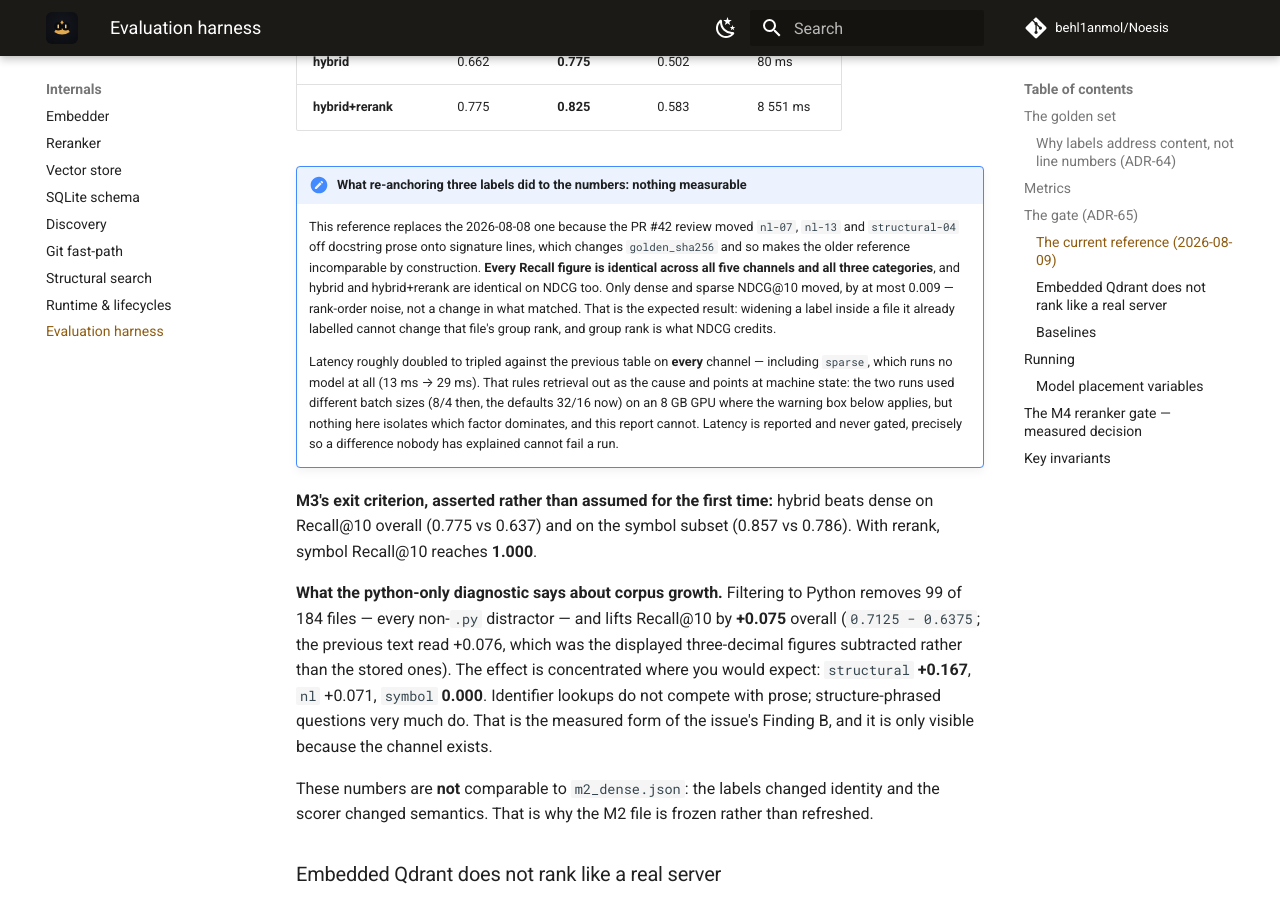
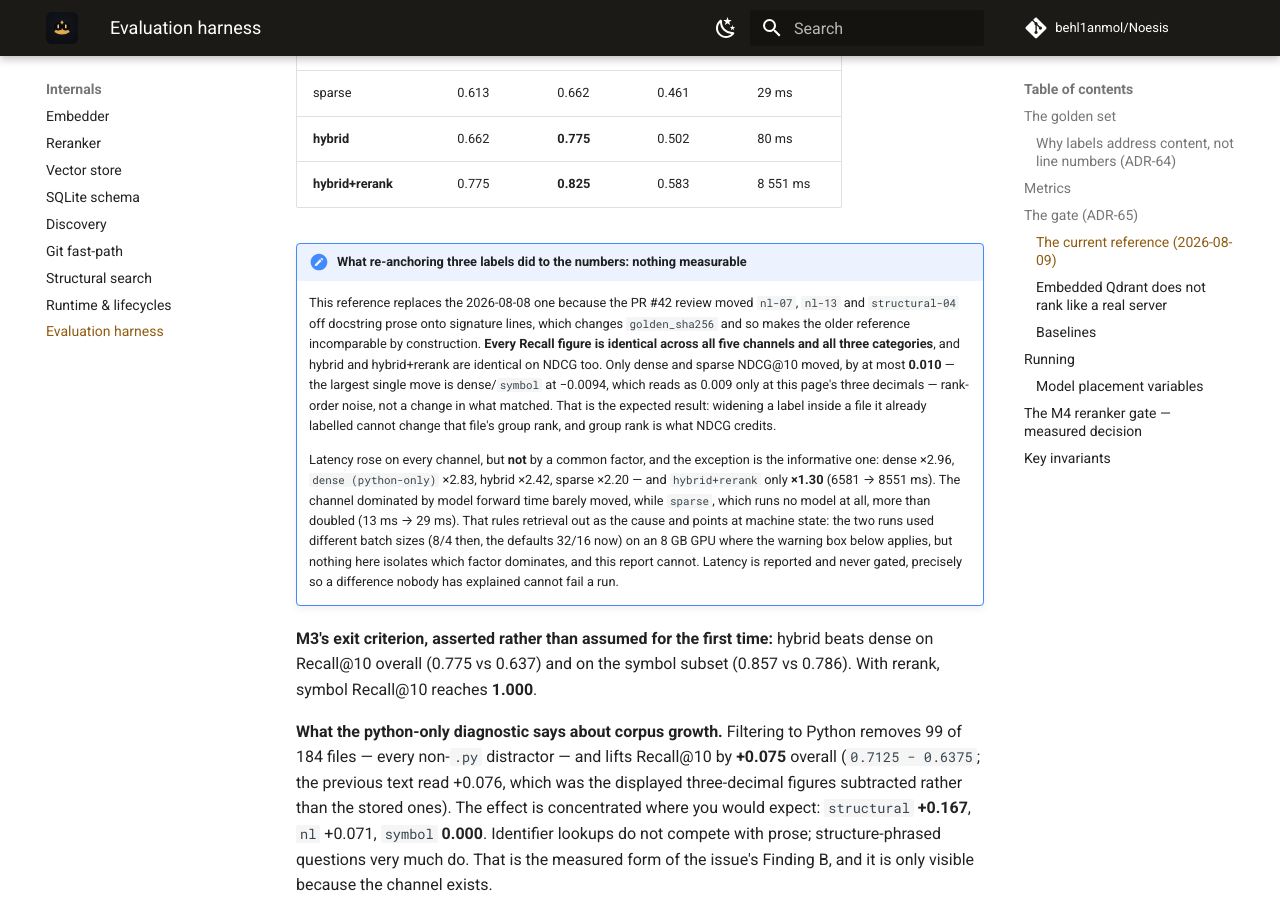
Before and after one commit to behl1anmol/Noesis, an MkDocs documentation site: the page built from docs/internals/evaluation.md, in a window 1280 px wide and 900 px high, scrolled down 3308 px. Built offline with MkDocs 1.6.1 and Material for MkDocs 9.7.7, drawn with Linux system fonts in a browser that asks for light colours; comment, search, counter and statistics services are not loaded; some of the changed text lies outside the part shown.

Commit message:
docs: correct four claims the round-2 review measured false (PR #42 review)
Each one was re-derived here before being rewritten.

`-q` is innocent. The claim that the documented `-q` invocation swallows
the printed tables is wrong in its cause: measured on a scratch test,
bare `pytest` hides the print exactly as `-q` does, and both `-s` and
`-s -q` show it. The suppressor is pytest's stdout capture — which is why
the landed fix was adding `-s` everywhere rather than dropping `-q`, and
why m4-reranker-benchmarks.md's `-s -q` is correct. Fixed in
evaluation.md (two places), .claude/commands/eval.md, ADR-65's rows in
decisions.md and the architecture doc, and §5.4's /eval description.

Latency did not "roughly double to triple on every channel". Measured
from the two committed references: dense x2.96, python-only x2.83,
hybrid x2.42, sparse x2.20 — and hybrid+rerank x1.30 (6581 -> 8551 ms).
The one channel dominated by model forward time barely moved, which is
the fact worth keeping.

"NDCG moved by at most 0.009" understates it: dense/symbol moved
-0.009352, which reads as 0.009 only at the page's three decimals — the
same displayed-vs-stored error the paragraph below it corrects for
+0.076 -> +0.075. Now 0.010, with the largest single move named.
(devlog decision #18 carries the same sentence; decisions are
append-only, so the re-baseline row supersedes it.)

`structural-08` is not the only label exposed to the one-chunk-one-item
cap. `structural-03` labels two async methods in one embedder.py and has
identical exposure. Neither pair currently shares a chunk — both reach
1.0 on at least one channel of the stored reference, which is only
possible if each pair was credited through two different chunks — so
this is a documented limit, not a live cap. Fixed in evaluation.md,
ADR-67's two rows, and the harness comment.

Plus: `render-lessons` writes "Subordinate to CLAUDE.md rules 1-6" into
dev/LESSONS.md, which is injected verbatim into every session — so the
sentence an agent actually reads omitted rule 9, promoted in 8801e83.
Fixed in the renderer, re-rendered, and matched in the two live
architecture-doc sentences. §5.4's sample CLAUDE.md block is a historical
snapshot (pre-rename, seven rules) and is now labelled as one rather than
patched to claim a rule it does not contain.

Co-Authored-By: Claude Opus 5 <noreply@anthropic.com>

```diff
--- a/docs/internals/evaluation.md
+++ b/docs/internals/evaluation.md
@@ -28,14 +28,14 @@ Scoring rules are stated in `tests/eval/harness.py` so numbers are reproducible:
 
 - A result matches a relevant item iff `file_path` is equal and, when the item carries a `lines` range, the result span overlaps it.
 - Results are **grouped** by `file_path` in first-appearance order — several chunks of one file count as one retrieval and take one rank slot, but every retrieved chunk of that file stays available for matching ([ADR-67](../project/decisions.md)). Keeping only the file's best-ranked chunk discarded correct answers: the query `chunk_point_id` retrieved the chunk holding its definition at rank 2 and scored zero, because a *usage* chunk of the same file ranked first. Three of forty queries were pinned at zero by that alone, unable to register either a regression or an improvement.
-- Inside a group, **one chunk credits at most one relevant item**. That is what lets a single file answer two labels through two different chunks, and it is also the limit: two labels of the same file that land inside the *same* chunk credit only one, capping that query at `1/len(relevant)`. `structural-08` (two endpoints in `routes.py`) is the label exposed to it. The cap is deliberate — without it one wide chunk would sweep every label in its file and score 1.0 for retrieving a single thing — and it depends on chunk boundaries rather than on retrieval quality, so read a `0.5` on a two-label query as "check the chunking", not "retrieval halved".
+- Inside a group, **one chunk credits at most one relevant item**. That is what lets a single file answer two labels through two different chunks, and it is also the limit: two labels of the same file that land inside the *same* chunk credit only one, capping that query at `1/len(relevant)`. Two labels are exposed to it, not one: `structural-03` (two async methods in `core/embedder.py`) and `structural-08` (two endpoints in `api/routes.py`). Neither pair currently shares a chunk — both reach 1.0 on at least one channel of the stored reference, which is only possible if their two items were credited through different chunks — so this is a documented limit rather than a live cap. The cap is deliberate — without it one wide chunk would sweep every label in its file and score 1.0 for retrieving a single thing — and it depends on chunk boundaries rather than on retrieval quality, so read a `0.5` on a two-label query as "check the chunking", not "retrieval halved".
 - **Recall@5 / Recall@10**: fraction of a query's relevant items matched in the top k, averaged over queries.
 - **NDCG@10**: binary gains with greedy credit — walking the deduped ranking, a result gains 1 only the first time it matches a not-yet-credited relevant item; IDCG assumes all relevant items ranked first (log2 discount).
 - **Latency p50/p95 (ms)**: wall time of the full search call per query, nearest-rank percentiles. Latency is *reported next to* quality but never mixed into the quality gate — they are separate stakeholder decisions.
 
 ## The gate ([ADR-65](../project/decisions.md))
 
-The golden run **asserts**. Until issue #38 it checked only that categories were present and values sat in `[0, 1]`, so a run whose every metric had halved reported `1 passed`; the real gate was a human reading a printed table that the documented `-q` invocation suppresses. Three layers now:
+The golden run **asserts**. Until issue #38 it checked only that categories were present and values sat in `[0, 1]`, so a run whose every metric had halved reported `1 passed`; the real gate was a human reading a printed table that pytest's stdout capture swallows under every invocation without `-s`. Three layers now:
 
 | Layer | Compares | Fires on |
 |---|---|---|
@@ -60,9 +60,9 @@ Measured under content-anchored labels ([ADR-64](../project/decisions.md)) and g
 | **hybrid+rerank** | 0.775 | **0.825** | 0.583 | 8 551 ms |
 
 !!! note "What re-anchoring three labels did to the numbers: nothing measurable"
-    This reference replaces the 2026-08-08 one because the PR #42 review moved `nl-07`, `nl-13` and `structural-04` off docstring prose onto signature lines, which changes `golden_sha256` and so makes the older reference incomparable by construction. **Every Recall figure is identical across all five channels and all three categories**, and hybrid and hybrid+rerank are identical on NDCG too. Only dense and sparse NDCG@10 moved, by at most 0.009 — rank-order noise, not a change in what matched. That is the expected result: widening a label inside a file it already labelled cannot change that file's group rank, and group rank is what NDCG credits.
+    This reference replaces the 2026-08-08 one because the PR #42 review moved `nl-07`, `nl-13` and `structural-04` off docstring prose onto signature lines, which changes `golden_sha256` and so makes the older reference incomparable by construction. **Every Recall figure is identical across all five channels and all three categories**, and hybrid and hybrid+rerank are identical on NDCG too. Only dense and sparse NDCG@10 moved, by at most **0.010** — the largest single move is dense/`symbol` at −0.0094, which reads as 0.009 only at this page's three decimals — rank-order noise, not a change in what matched. That is the expected result: widening a label inside a file it already labelled cannot change that file's group rank, and group rank is what NDCG credits.
 
-    Latency roughly doubled to tripled against the previous table on **every** channel — including `sparse`, which runs no model at all (13 ms → 29 ms). That rules retrieval out as the cause and points at machine state: the two runs used different batch sizes (8/4 then, the defaults 32/16 now) on an 8 GB GPU where the warning box below applies, but nothing here isolates which factor dominates, and this report cannot. Latency is reported and never gated, precisely so a difference nobody has explained cannot fail a run.
+    Latency rose on every channel, but **not** by a common factor, and the exception is the informative one: dense ×2.96, `dense (python-only)` ×2.83, hybrid ×2.42, sparse ×2.20 — and `hybrid+rerank` only **×1.30** (6581 → 8551 ms). The channel dominated by model forward time barely moved, while `sparse`, which runs no model at all, more than doubled (13 ms → 29 ms). That rules retrieval out as the cause and points at machine state: the two runs used different batch sizes (8/4 then, the defaults 32/16 now) on an 8 GB GPU where the warning box below applies, but nothing here isolates which factor dominates, and this report cannot. Latency is reported and never gated, precisely so a difference nobody has explained cannot fail a run.
 
 **M3's exit criterion, asserted rather than assumed for the first time:** hybrid beats dense on Recall@10 overall (0.775 vs 0.637) and on the symbol subset (0.857 vs 0.786). With rerank, symbol Recall@10 reaches **1.000**.
 
@@ -95,7 +95,7 @@ This is why `store` is a hard comparability term: an embedded-measured reference
 
 No run writes a baseline implicitly. Both provenance-blind writers are gone: the write-if-missing that made whichever run got there first the standard (the mechanism lesson 8 was recorded for), and two unconditional writes that dirtied the tree on every run.
 
-**Pass `-s`.** The tier prints its compute device and each channel's Recall@10 as it completes, and every print flushes — but pytest captures stdout by default and releases it only on failure, so without `-s` a thirteen-minute run shows a bare `tests/eval/test_golden.py` and nothing else. A run with no progress signal is indistinguishable from a hung one; that has already cost wrong diagnoses. This is the same shape as the `-q` problem ADR-65 was written for: the fix that made the run legible was defeated by the invocation the docs recommended.
+**Pass `-s`.** The tier prints its compute device and each channel's Recall@10 as it completes, and every print flushes — but pytest captures stdout by default and releases it only on failure, so without `-s` a thirteen-minute run shows a bare `tests/eval/test_golden.py` and nothing else. A run with no progress signal is indistinguishable from a hung one; that has already cost wrong diagnoses. `-q` is *not* the culprit and never was: measured on a scratch test, bare `pytest` hides the print exactly as `-q` does, while both `-s` and `-s -q` show it. The suppressor is the capture, which is why the landed fix adds `-s` everywhere rather than dropping `-q`. This is the same shape as the swallowed-table bug ADR-65 was written for: the fix that made the run legible was defeated by the invocation the docs recommended.
 
 Every run also writes `tests/eval/report_latest.md` — verdicts first, then provenance, then the tables — plus `report_latest.json`. Both are gitignored. The report lists any query scoring zero on *every* channel, because four channels failing the same query is far likelier to be a broken label than a retrieval failure; printing that is what would have surfaced the label rot at the first run rather than two milestones later.
 
```
Also changed, not shown: .claude/commands/eval.md (+6 -3 lines), architecture-docs/code-indexer-expanded-architecture.md (+14 -5 lines), dev/LESSONS.md (+2 -2 lines), docs/project/decisions.md (+2 -2 lines), 1 other file.
